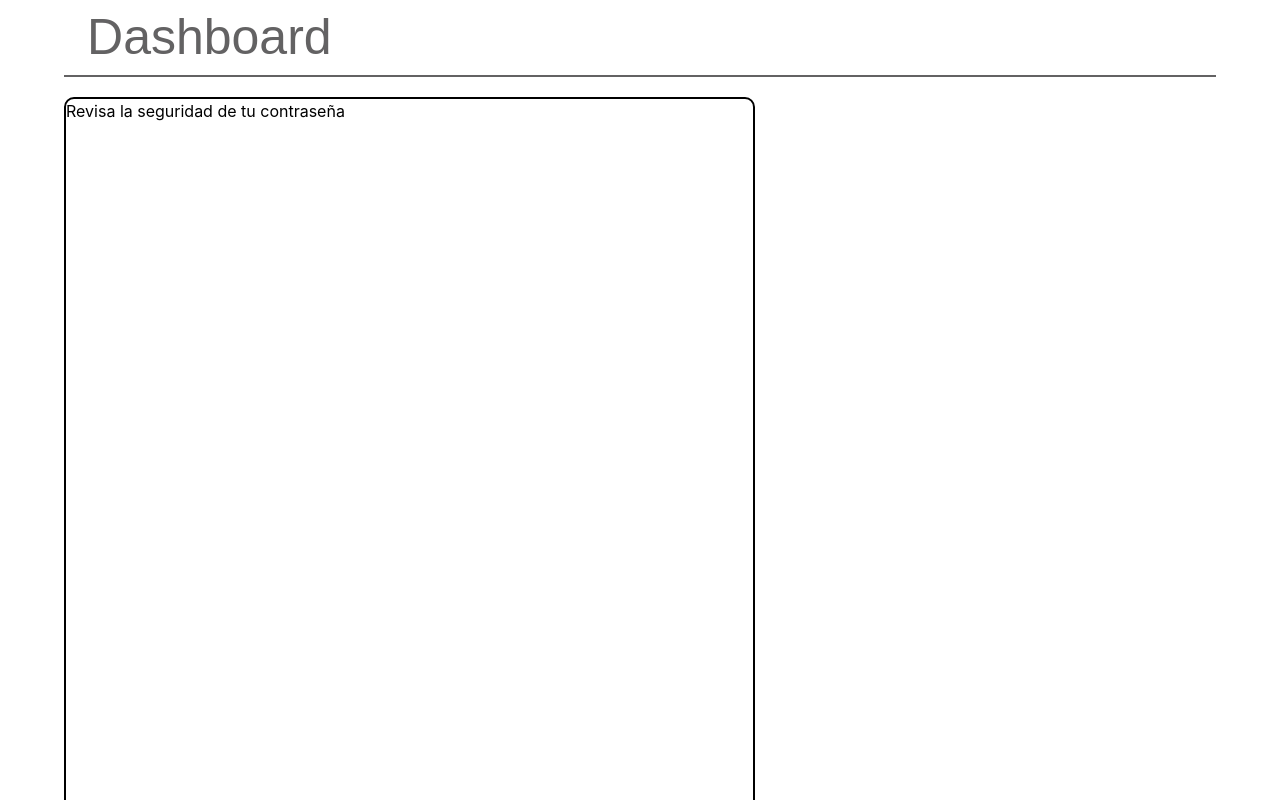
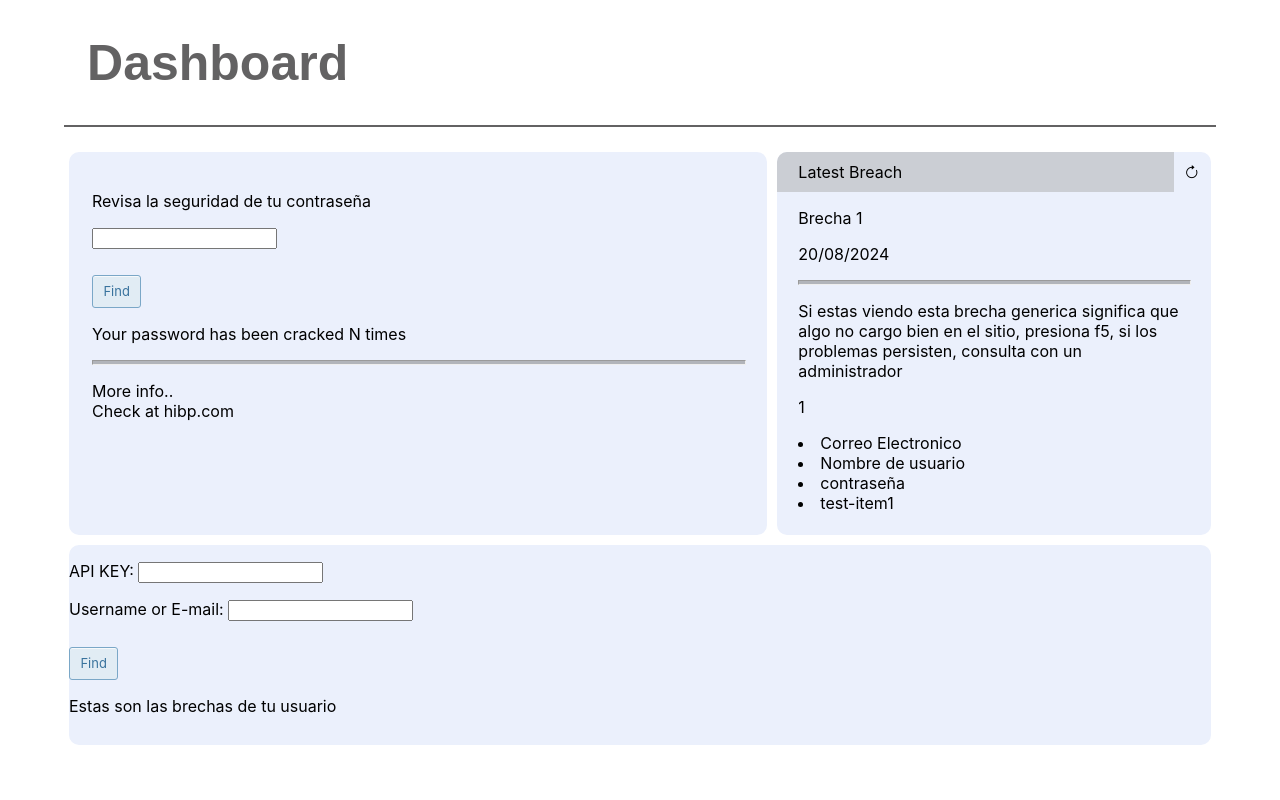
Before and after one commit to FelixDeBa/Cursos, a React (Create React App) app in the folder react-udemy/: page / in a window 1280 px wide. Shown: the top 800 px of the page. Built offline with nearby package versions, Linux system fonts and the light colour scheme.

Commit message:
Se inicia el dashboard de seguridad

```diff
--- a/react-udemy/package.json
+++ b/react-udemy/package.json
@@ -6,6 +6,7 @@
     "@testing-library/jest-dom": "^5.17.0",
     "@testing-library/react": "^13.4.0",
     "@testing-library/user-event": "^13.5.0",
+    "bootstrap-icons": "^1.11.3",
     "react": "^18.3.1",
     "react-dom": "^18.3.1",
     "react-scripts": "5.0.1",
--- a/react-udemy/src/App.css
+++ b/react-udemy/src/App.css
@@ -1,6 +1,4 @@
-@tailwind base;
-@tailwind components;
-@tailwind utilities;
+@import url("https://cdn.jsdelivr.net/npm/bootstrap-icons@1.3.0/font/bootstrap-icons.css");
 
 .App {
   text-align: center;
--- a/react-udemy/src/Components/Dashboard.jsx
+++ b/react-udemy/src/Components/Dashboard.jsx
@@ -22,10 +22,13 @@ class Dashboard extends Component {
                 <div class="title-container">
                     <h1 class="dashboard-title">Dashboard</h1>
                 </div>
-
-                <PwdFinder></PwdFinder>
-                <SecNews></SecNews>
-                <UserFinder></UserFinder>
+                <div class="card-row">
+                    <PwdFinder/>
+                    <SecNews/>
+                </div>
+                <div class="card-row">
+                    <UserFinder />
+                </div>
             </div>
         </Fragment> );
     }
--- a/react-udemy/src/Components/PwdFinder.jsx
+++ b/react-udemy/src/Components/PwdFinder.jsx
@@ -9,9 +9,20 @@ class PwdFinder extends Component {
     }
     render() {
         return ( <Fragment>
-        <div class="dashboard-card">
-            <label for="pwdCheck">Revisa la seguridad de tu contraseña</label>
-            <input class="pwdcheck" type="password"/>
+        <div class="pwdfinder-card">
+            <p><label for="pwdCheck">Revisa la seguridad de tu contraseña</label></p>
+            <p><input class="pwdcheck" type="password"/></p>
+            <p><button class="find-button">Find</button></p>
+            <p class="text-area">
+                <p class="results-title">Your password has been cracked N times</p>
+                <hr />
+                <p class="results-area">
+                    More info..
+                    <br/>
+                    Check at hibp.com
+                </p>
+            </p>
+
         </div>
         </Fragment> );
     }
--- a/react-udemy/src/Components/SecNews.jsx
+++ b/react-udemy/src/Components/SecNews.jsx
@@ -1,15 +1,48 @@
 import { Fragment, Component } from "react";
+// import arrowclockwise from './icons/arrow-clockwise.svg'
 
 class SecNews extends Component {
     constructor(props) {
         super(props);
-        this.state = {}
+        this.state = {
+            name:"Brecha 1",
+            breachDate:"20/08/2024",
+            description:"Si estas viendo esta brecha generica significa que algo no cargo bien en el sitio, presiona f5, si los problemas persisten, consulta con un administrador",
+            pwnCount:"1",
+            dataClasses:["Correo Electronico", "Nombre de usuario", "contraseña", "test-item1"]
+        };
+
+    }
+    state = {
+        name:"",
+        breachDate:"",
+        description:"",
+        pwnCount:"",
+        dataClasses:""
     }
     render() {
-        return ( <><p>
-        Latest Breaches
-        </p>
-        </> );
+        return ( <Fragment>
+        <div class="secnews-card">
+            <div class="card-title">
+                <div class="inner-title">Latest Breach</div>
+                <div class="refresh-button">
+                    <i class="bi bi-arrow-clockwise btn-ref"></i>
+                </div>
+
+            </div>
+            <div class="news-text">
+                <p class="breach-title">{this.state.name}</p>
+                <p class="breach-date">{this.state.breachDate}</p>
+                <hr/>
+                <p>{this.state.description}</p>
+                <p>{this.state.pwnCount}</p>
+                {
+                    (this.state.dataClasses).map((x) => (
+                    <li class="breached-data">{x}</li>))
+                }
+            </div>
+        </div>
+        </Fragment> );
     }
 }
 
--- a/react-udemy/src/Components/UserFinder.jsx
+++ b/react-udemy/src/Components/UserFinder.jsx
@@ -1,4 +1,5 @@
 import { Fragment,Component } from "react";
+import './css/cardElements.css'
 
 class UserFinder extends Component {
     constructor(props) {
@@ -6,22 +7,24 @@ class UserFinder extends Component {
         this.state = {}
     }
     render() {
-        return ( <>
+        return ( <Fragment>
+        <div class="userfinder-card">
             <p>
-            <label for="usr">Usuario: </label>
+                <label htmlFor="usr">API KEY: </label>
                 <input id="usr" type="text"/>
             </p>
             <p>
-            <label for="apikey">API KEY: </label>
+                <label htmlFor="apikey">Username or E-mail: </label>
                 <input id="apikey" type="text"/>
             </p>
             <p>
-            <button>Buscar</button>
+                <button class="find-button">Find</button>
             </p>
             <p>
                 Estas son las brechas de tu usuario
             </p>
-        </> );
+        </div>
+        </Fragment> );
     }
 }
 
--- a/react-udemy/src/Components/css/cardElements.css
+++ b/react-udemy/src/Components/css/cardElements.css
@@ -1,6 +1,138 @@
-.dashboard-card{
-    border: 2px solid black;
+/*Area para buscar brechas en contraseñas*/
+.pwdfinder-card{
+    /*border: 2px solid black;*/
     border-radius: 10px;
     width: 60%;
-    height: 800px;
+    height: 200px;
+    background-color: #ebf0fc;
+    margin: 5px;
+    height: auto;
+    padding: 2%;
 }
+
+hr{
+    width: 100%;
+    height: 3px;
+    color: gray;
+    background-color: #b1b4ba;
+}
+
+.find-button{
+    background-color: #e1ecf4;
+    border-radius: 3px;
+    border: 1px solid #7aa7c7;
+    box-shadow: rgba(255, 255, 255, .7) 0 1px 0 0 inset;
+    box-sizing: border-box;
+    color: #39739d;
+    cursor: pointer;
+    display: inline-block;
+    font-family: -apple-system,system-ui,"Segoe UI","Liberation Sans",sans-serif;
+    font-size: 13px;
+    font-weight: 400;
+    line-height: 1.15385;
+
+    margin-top: 10px;
+    outline: none;
+    padding: 8px .8em;
+    position: relative;
+    text-align: center;
+    text-decoration: none;
+    user-select: none;
+    -webkit-user-select: none;
+    touch-action: manipulation;
+    vertical-align: baseline;
+    white-space: nowrap;
+}
+
+.find-button:hover,
+.find-button:focus {
+  background-color: #b3d3ea;
+  color: #2c5777;
+}
+
+.find-button:focus {
+  box-shadow: 0 0 0 4px rgba(0, 149, 255, .15);
+}
+
+.find-button:active {
+  background-color: #a0c7e4;
+  box-shadow: none;
+  color: #2c5777;
+}
+
+/*Area para las noticias de seguridad*/
+
+.secnews-card{
+    /*border: 2px solid black;*/
+    border-radius: 10px;
+    width:40%;
+    height: auto;
+    background-color: #ebf0fc;
+    margin: 5px;
+    position: sticky;
+    right:1%;
+    top:auto;
+    left: 99%;
+    /* padding: 5px */
+}
+
+.refresh-button{
+    border-radius: 0px 10px 0px 0px;
+    height: auto;
+    position: sticky;
+    padding: 10px 0 10px 10px;
+    width: 7%;
+    /* top: 0px; */
+    /* right: 0px; */
+    left: 100%;
+    /* padding: 5px; */
+    /* padding-bottom: 5px; */
+    /* text-align: center;
+    display:flex;
+    align-items: center;
+    align-content: center; */
+}
+.refresh-button:hover{
+    /* background-color: #cbced4; */
+    background-color: red;
+}
+.refresh-button:active{
+    background-color: #b1b4ba;
+}
+
+.btn-ref{
+    font-size: 15px;
+}
+
+.news-text{
+    padding: 0% 5% 5%;
+    position: relative;
+    top: 0px;
+}
+
+/*Area para la busqueda de usuarios*/
+.userfinder-card{
+    /*border: 2px solid black;*/
+    border-radius: 10px;
+    width: 100%;
+    height: 200px;
+    background-color: #ebf0fc;
+    margin: 5px;
+}
+
+.inner-title{
+    /* text-align: center;
+    position: sticky; */
+    padding: 10px 5%;
+    background-color: #cbced4;
+    border-radius: 10px 0px 0px 0px;
+    width: 93%;
+
+
+}
+
+.card-title{
+    display : flex;
+    flex-direction : row;
+    border-radius: 10px 10px 0px 0px;
+}
--- a/react-udemy/src/Components/css/dashboard.css
+++ b/react-udemy/src/Components/css/dashboard.css
@@ -15,3 +15,8 @@
     width: 90%;
     margin-left: 5%;
 }
+
+.card-row{
+    display : flex;
+    flex-direction : row;
+}
```
Also changed, not shown: react-udemy/src/Components/icons/arrow-clockwise.svg (added), 1 other file (tests, documents, lock files or other folders). Lines whose indentation alone changed are shown as unchanged.
